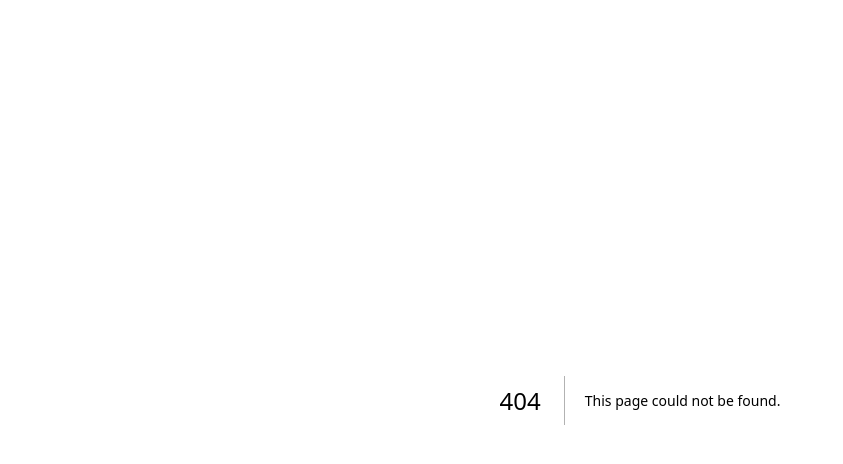
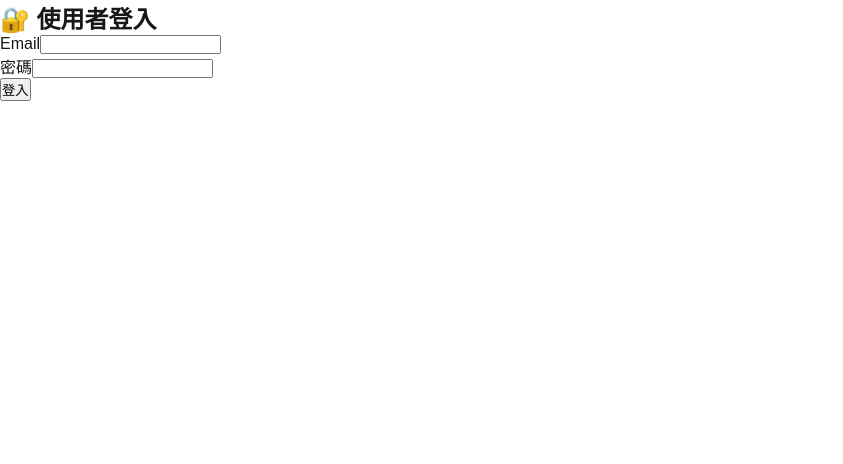
Before and after one commit to Salmon-0103/knocknock, a Next.js app in the folder client/: page /login in a window 1280 px wide. Before the commit this address had no page. Shown: the top 464 px of the page, without its empty margins (0-843 px from the left). Built offline with nearby package versions, Linux system fonts and the light colour scheme.

Commit message:
Fear(login): 新增登入頁面、基礎UI、登入BTN

```diff
--- /dev/null
+++ b/client/pages/login.js
@@ -0,0 +1,48 @@
+import { useState } from 'react';
+import axios from 'axios';
+import { useRouter } from 'next/router';
+
+export default function LoginPage() {
+  const router = useRouter();
+  const [email, setEmail] = useState('');
+  const [password, setPassword] = useState('');
+  const [errMsg, setErrMsg] = useState('');
+
+  const handleLogin = async () => {
+    try {
+      const res = await axios.post('http://localhost:3001/api/auth/login', {
+        email,
+        password
+      });
+      const token = res.data.token;
+      localStorage.setItem('token', token); // 儲存 Token
+
+      // 取得使用者資料
+      const me = await axios.get('http://localhost:3001/api/auth/me', {
+        headers: { Authorization: `Bearer ${token}` }
+      });
+
+      localStorage.setItem('user', JSON.stringify(me.data)); // 暫存 user
+
+      router.push('/'); // 登入成功 → 導回首頁
+    } catch (err) {
+      setErrMsg(err.response?.data?.error || '登入失敗');
+    }
+  };
+
+  return (
+    <div className="container py-5" style={{ maxWidth: 400 }}>
+      <h2 className="mb-4">🔐 使用者登入</h2>
+      {errMsg && <div className="alert alert-danger">{errMsg}</div>}
+      <div className="mb-3">
+        <label>Email</label>
+        <input className="form-control" value={email} onChange={e => setEmail(e.target.value)} />
+      </div>
+      <div className="mb-3">
+        <label>密碼</label>
+        <input type="password" className="form-control" value={password} onChange={e => setPassword(e.target.value)} />
+      </div>
+      <button className="btn btn-primary w-100" onClick={handleLogin}>登入</button>
+    </div>
+  );
+}
```
